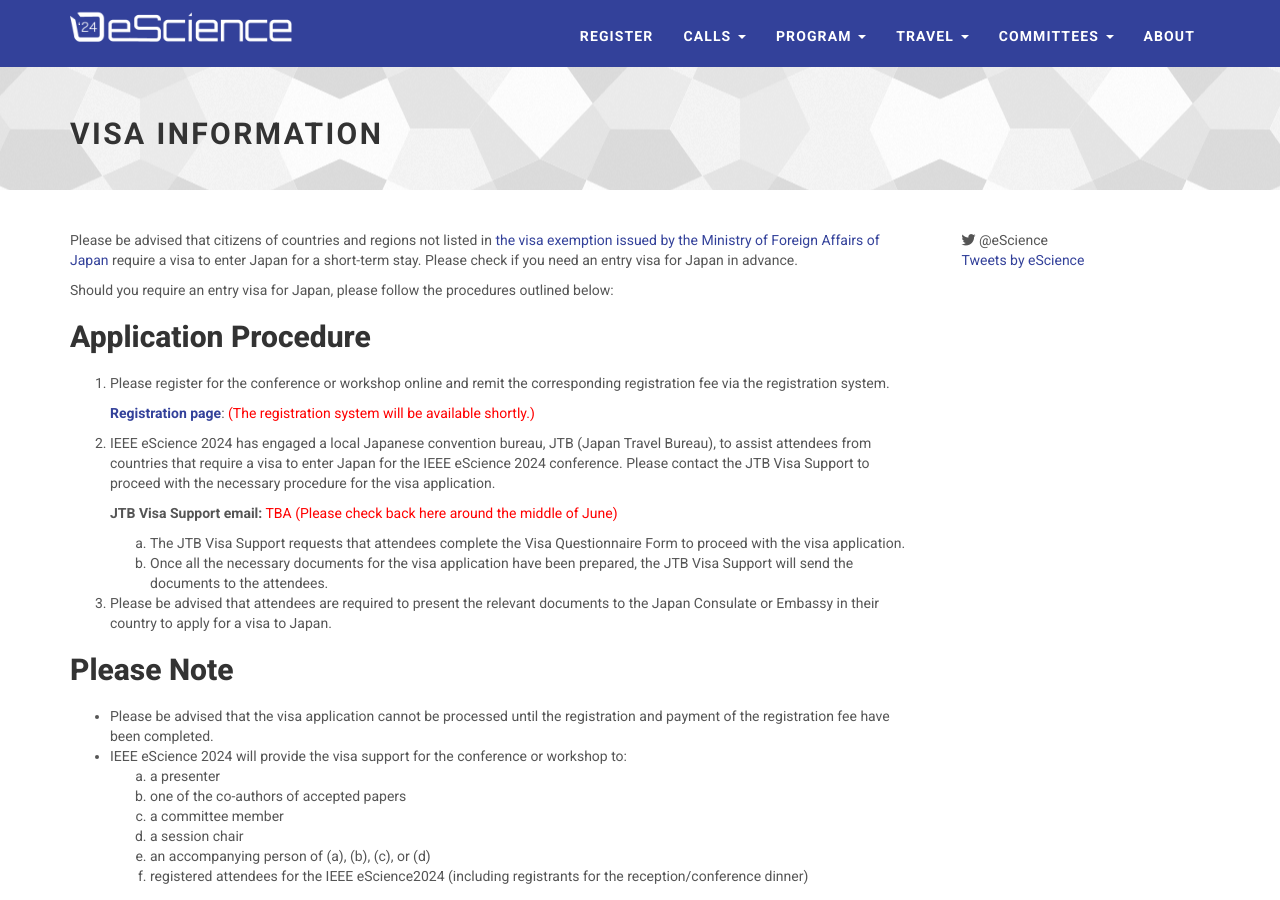
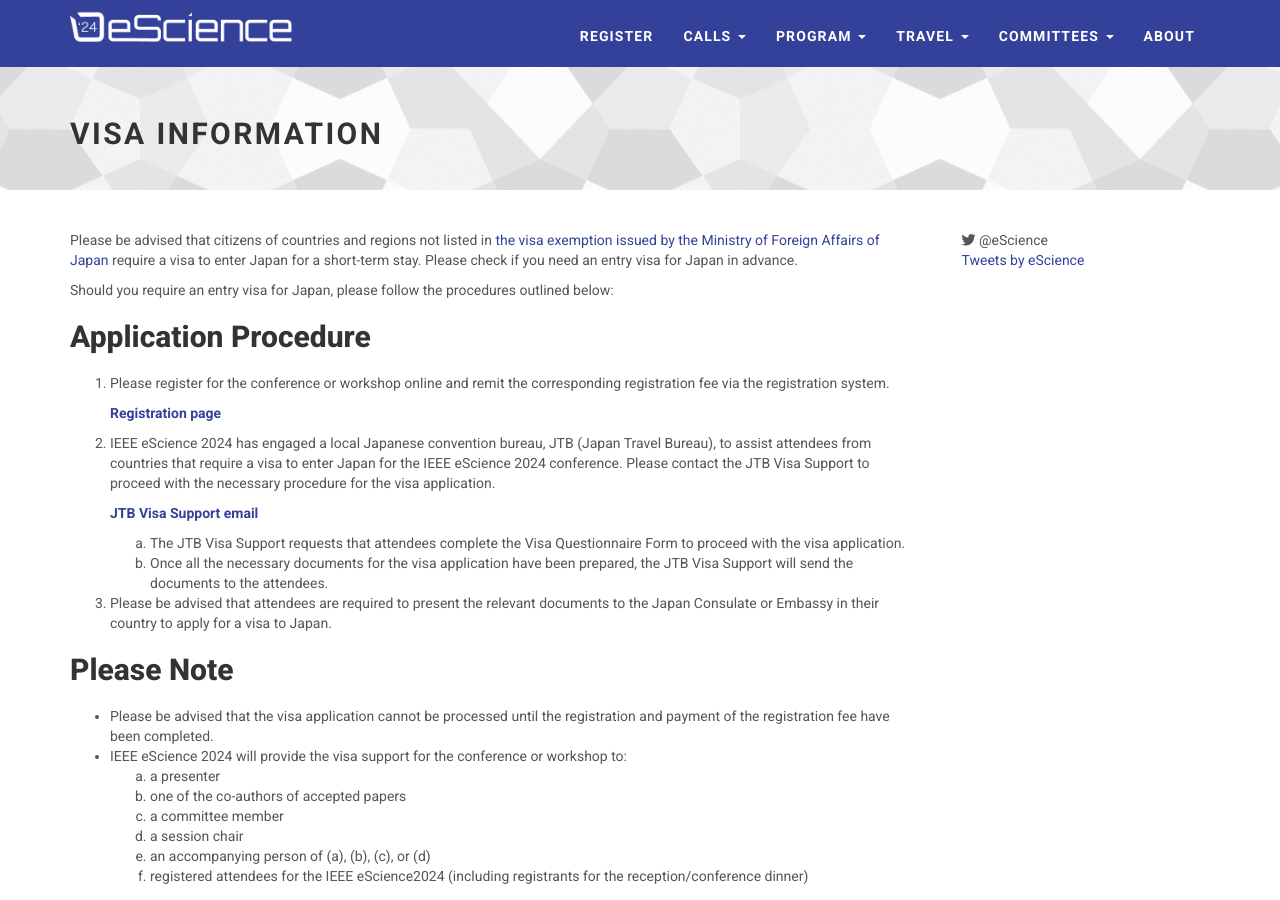
Before and after one commit to escience-conference/2024, a Jekyll site: the page built from visa.html, in a window 1280 px wide and 900 px high. Built offline with Jekyll 4.4.1, drawn with Linux system fonts in a browser that asks for light colours; nearby versions of some CDN libraries; comment, search, counter and statistics services are not loaded.

Commit message:
visa information added

```diff
--- a/visa.html
+++ b/visa.html
@@ -24,8 +24,7 @@ title: Visa Information
     <li>
         <p>Please register for the conference or workshop online and remit the corresponding registration fee via the registration system.</p>
         <p>
-          <a href="http://www.escience-conference.org/2024/registration" target="_blank" style="font-weight: bold;">Registration page</a>:
-          <span style="color: red;">(The registration system will be available shortly.)</span>
+          <a href="http://www.escience-conference.org/2024/registration" target="_blank" style="font-weight: bold;">Registration page</a>
         </p>
     </li>
     <li>
@@ -34,7 +33,7 @@ title: Visa Information
             that require a visa to enter Japan for the IEEE eScience 2024 conference. Please contact the JTB Visa Support to proceed with the
             necessary procedure for the visa application.
         </p>
-        <p><b>JTB Visa Support email:</b> <span style="color: red;">TBA (Please check back here around the middle of June)</span></p>
+        <p><b><a href="mailto:visa_support@jbx.jtb.jp">JTB Visa Support email</a></b></p>
         <ol type="a">
             <li>The JTB Visa Support requests that attendees complete the Visa Questionnaire Form to proceed with the visa application.</li>
             <li>Once all the necessary documents for the visa application have been prepared, the JTB Visa Support will send the documents to the attendees.</li>
```
